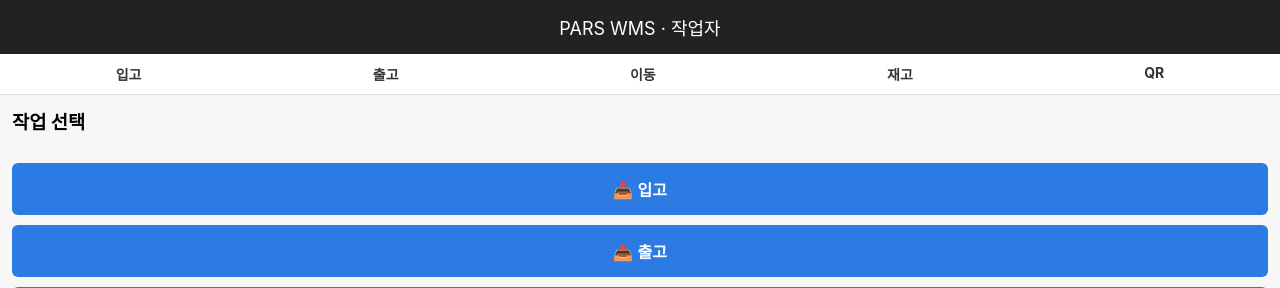
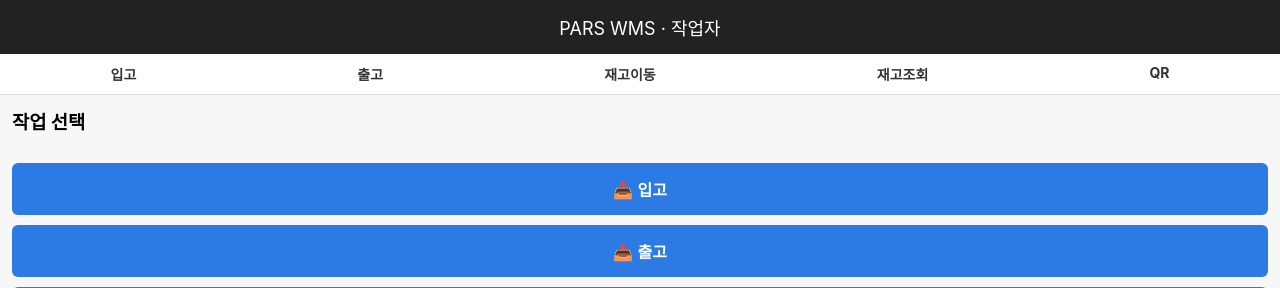
Before and after one commit to dlahtp44-prog/pars-wms-api, a FastAPI app: page /worker in a window 1280 px wide. Shown: the top 288 px of the page. Run offline with FastAPI, Linux system fonts and the light colour scheme.

Commit message:
Update worker_base.html

```diff
--- a/app/templates/worker_base.html
+++ b/app/templates/worker_base.html
@@ -96,10 +96,11 @@
 <nav>
   <a href="/worker/inbound">입고</a>
   <a href="/worker/outbound">출고</a>
-  <a href="/worker/move">이동</a>
-  <a href="/worker/inventory">재고</a>
-  <a href="/worker/qr">QR</a>
+  <a href="/worker/move">재고이동</a>
+  <a href="/inventory-page">재고조회</a>
+  <a href="/qr-page">QR</a>
 </nav>
+
 
 <main>
   {% block content %}{% endblock %}
```
